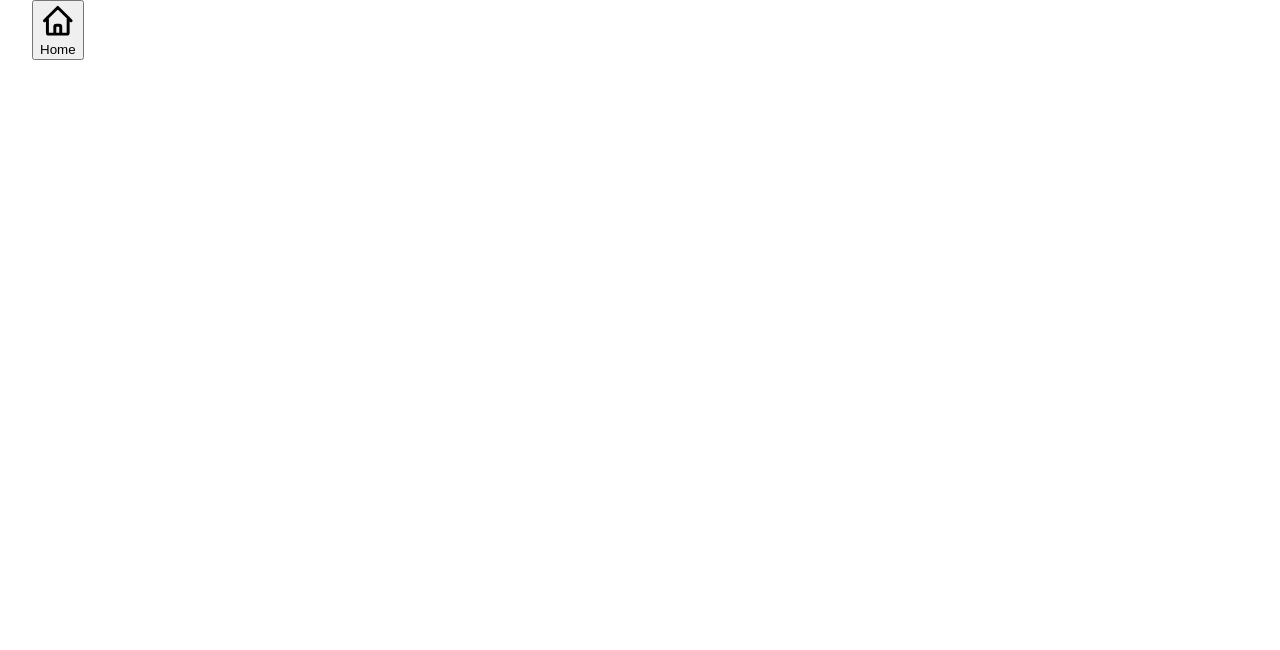
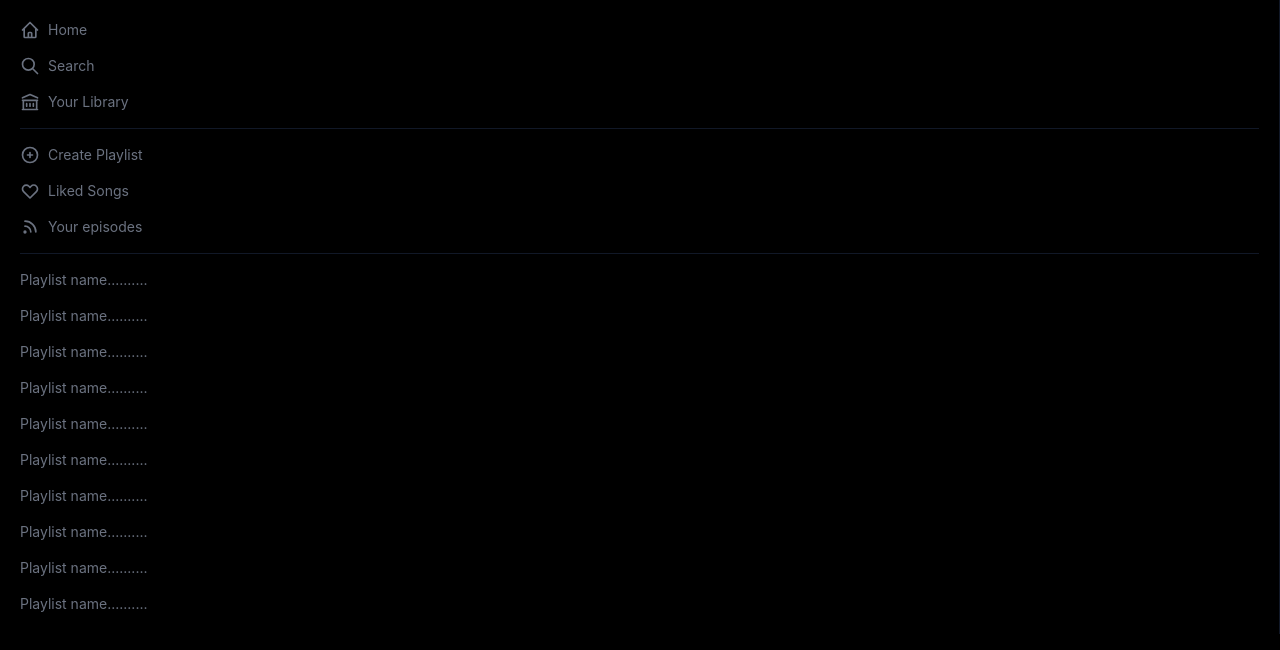
Before and after one commit to Ragini6568/SpotifyClone, a Next.js app: page / in a window 1280 px wide. Shown: the top 650 px of the page. Built offline with nearby package versions, Linux system fonts and the light colour scheme.

Commit message:
Next auth Installed, React and Next version changed and Sidebar CSS updated

```diff
--- a/components/Sidebar.js
+++ b/components/Sidebar.js
@@ -1,11 +1,73 @@
-import { HomeIcon } from "@heroicons/react/outline";
+import {
+  HomeIcon,
+  LibraryIcon,
+  PlusCircleIcon,
+  SearchIcon,
+  HeartIcon,
+  RssIcon,
+} from "@heroicons/react/outline";
 function Sidebar() {
   return (
-    <div>
-      <button>
-        <HomeIcon className={"w-5 h-5"} />
-        Home
-      </button>
+    <div className="text-gray-500 p-5 text-sm border-r border-gray-900 ">
+      <div className="space-y-4">
+        <button className="flex items-center space-x-2 hover:text-white">
+          <HomeIcon className="w-5 h-5" />
+          <p>Home</p>
+        </button>
+        <button className="flex items-center space-x-2 hover:text-white">
+          <SearchIcon className="w-5 h-5" />
+          <p>Search</p>
+        </button>
+        <button className="flex items-center space-x-2 hover:text-white">
+          <LibraryIcon className="w-5 h-5" />
+          <p>Your Library</p>
+        </button>
+        <hr className="border-t-[0.1px] border-gray-900" />
+        <button className="flex items-center space-x-2 hover:text-white">
+          <PlusCircleIcon className="w-5 h-5" />
+          <p>Create Playlist</p>
+        </button>
+        <button className="flex items-center space-x-2 hover:text-white">
+          <HeartIcon className="w-5 h-5" />
+          <p>Liked Songs</p>
+        </button>
+        <button className="flex items-center space-x-2 hover:text-white">
+          <RssIcon className="w-5 h-5" />
+          <p>Your episodes</p>
+        </button>
+        <hr className="border-t-[0.1px] border-gray-900" />
+        {/* Playlist.... */}
+        <p className="cursor-pointer hover:text-white">
+          Playlist name..........
+        </p>
+        <p className="cursor-pointer hover:text-white">
+          Playlist name..........
+        </p>
+        <p className="cursor-pointer hover:text-white">
+          Playlist name..........
+        </p>
+        <p className="cursor-pointer hover:text-white">
+          Playlist name..........
+        </p>
+        <p className="cursor-pointer hover:text-white">
+          Playlist name..........
+        </p>
+        <p className="cursor-pointer hover:text-white">
+          Playlist name..........
+        </p>
+        <p className="cursor-pointer hover:text-white">
+          Playlist name..........
+        </p>
+        <p className="cursor-pointer hover:text-white">
+          Playlist name..........
+        </p>
+        <p className="cursor-pointer hover:text-white">
+          Playlist name..........
+        </p>
+        <p className="cursor-pointer hover:text-white">
+          Playlist name..........
+        </p>
+      </div>
     </div>
   );
 }
--- a/pages/index.js
+++ b/pages/index.js
@@ -3,8 +3,10 @@
 
 export default function Home() {
   return (
-    <div className={styles.container}>
-      <Sidebar />
+    <div className="bg-black h-screen overflow-hidden">
+      <main>
+        <Sidebar />
+      </main>
     </div>
   );
 }
--- /dev/null
+++ b/pages/login.js
@@ -0,0 +1,7 @@
+import React from "react";
+
+function Login() {
+  return <div>Login</div>;
+}
+
+export default Login;
--- /dev/null
+++ b/postcss.config.js
@@ -0,0 +1,6 @@
+module.exports = {
+  plugins: {
+    tailwindcss: {},
+    autoprefixer: {},
+  },
+}
--- a/styles/globals.css
+++ b/styles/globals.css
@@ -1,3 +1,7 @@
+@import url("tailwindcss/base");
+@import url("tailwindcss/components");
+@import url("tailwindcss/utilities");
+
 html,
 body {
   padding: 0;
--- /dev/null
+++ b/tailwind.config.js
@@ -0,0 +1,12 @@
+/** @type {import('tailwindcss').Config} */
+module.exports = {
+  content: [
+    "./app/**/*.{js,ts,jsx,tsx}",
+    "./pages/**/*.{js,ts,jsx,tsx}",
+    "./components/**/*.{js,ts,jsx,tsx}",
+  ],
+  theme: {
+    extend: {},
+  },
+  plugins: [],
+};
```
Also changed, not shown: package.json (+5 -4 lines), pages/api/auth/[...nextauth].js (added), 1 other file (tests, documents, lock files or other folders).
